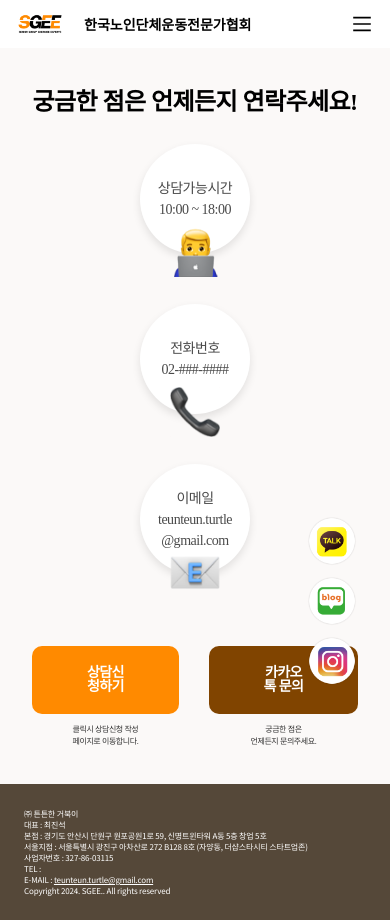
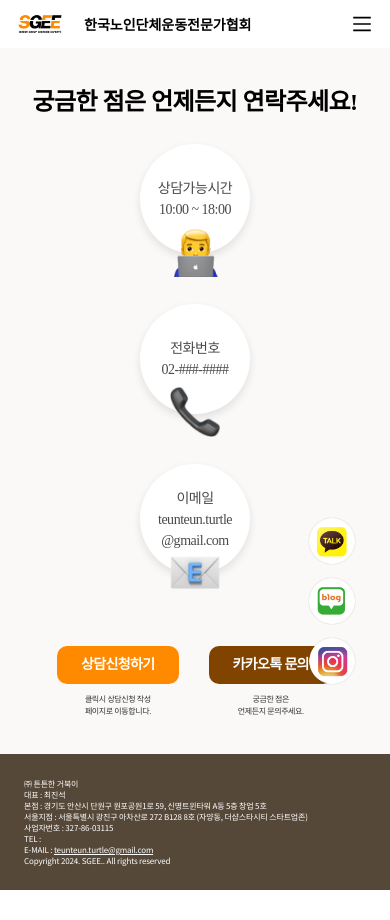
Before and after one commit to HYUN-SIUU/senifit-introduce, a React (Create React App) app: page /sub4 in a window 390 px wide. After the commit the page ends 890 px from the top, so only its background shows below. Built offline with nearby package versions, Linux system fonts and the light colour scheme; a web font is replaced by a local one.

Commit message:
3nd-8 modifyt

```diff
--- a/src/sub4/02_Inquire.css
+++ b/src/sub4/02_Inquire.css
@@ -223,7 +223,7 @@
     .inquire-btn {
         font-size: 24px;
         letter-spacing: -1.0px;
-        padding: 20px 52px;
+        padding: 16px 52px;
     }
 }
 
@@ -231,7 +231,7 @@
     .inquire-btn {
         font-size: 14px;
         letter-spacing: -0.64px;
-        padding: 20px 52px;
+        padding: 12px 24px;
     }
 }
 
```
